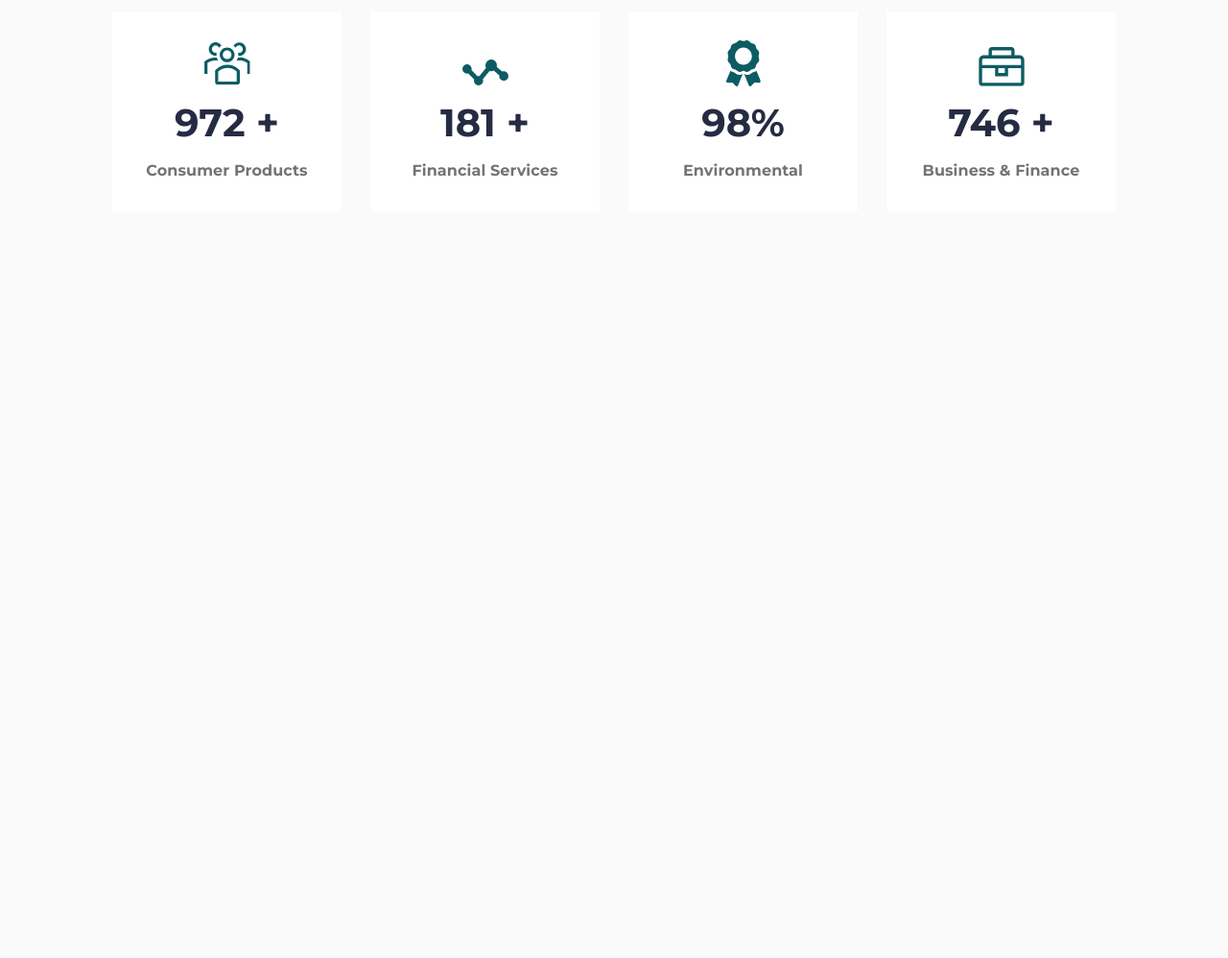
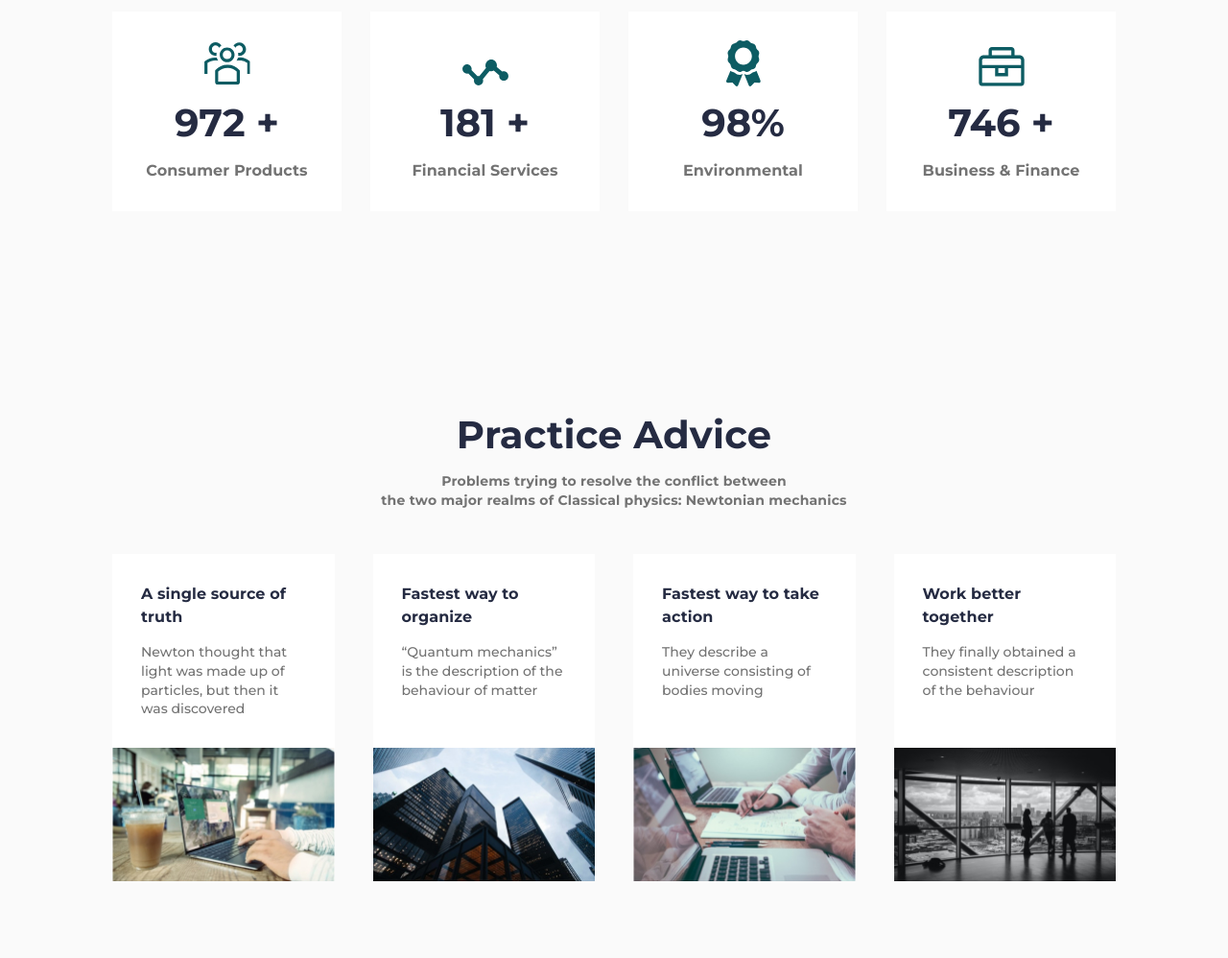
Before and after one commit to MaxoundDev/relvise, a plain HTML site: page index.html in a window 1280 px wide. Shown: the part 1147-2145 px from the top of the page at 96% size. Before the commit the page ends 1447 px from the top, so only its background shows below. Drawn offline with Linux system fonts and the light colour scheme.

Commit message:
Created and adapted block "PRACTICE"

```diff
--- a/css/style.css
+++ b/css/style.css
@@ -140,6 +140,8 @@ body {
   z-index: 2;
 }
 .page__advantages {
+}
+.page__practice {
 }
 
 /* ===== HEADER-BLOCK =================================================================================================================================================== */
@@ -414,6 +416,88 @@ body {
   font-size: 16px;
   line-height: 150%;
 }
+
+/* ===== PRACTICE =================================================================================================================================================== */
+.practice {
+  padding: 125px 0px 80px 0px;
+}
+@media (max-width: 993px) {
+  .practice {
+    padding: 40px 0px 80px 0px;
+  }
+}
+@media (max-width: 767px) {
+  .practice {
+    padding: 0px 0px 40px 0px;
+  }
+}
+.practice__container {
+}
+.practice__header {
+  margin: 0px 0px 45px 0px;
+}
+@media (max-width: 767px) {
+  .practice__header {
+    margin: 0px 0px 25px 0px;
+  }
+}
+.practice__body {
+  margin: 0 -20px -30px;
+  display: flex;
+  flex-wrap: wrap;
+}
+.practice__column {
+  padding: 0 20px;
+  margin: 0px 0px 30px 0px;
+  flex: 0 1 25%;
+}
+@media (max-width: 1040px) {
+  .practice__column {
+    flex: 0 1 50%;
+  }
+}
+@media (max-width: 630px) {
+  .practice__column {
+    flex: 0 1 100%;
+  }
+}
+.practice__item {
+}
+.item-practice {
+  background-color: #fff;
+  display: flex;
+  height: 100%;
+  flex-direction: column;
+}
+.item-practice__content {
+  padding: 30px;
+  flex: 1 1 auto;
+}
+.item-practice__link {
+  color: inherit;
+  display: inline-block;
+}
+.item-practice__link:hover {
+  text-decoration: underline;
+}
+.item-practice__link:not(:last-child) {
+  margin: 0px 0px 15px 0px;
+}
+.item-practice__title {
+  letter-spacing: 0.1px;
+  font-size: 16px;
+  line-height: 150%;
+  font-weight: 700;
+}
+.item-practice__text {
+  font-size: 14px;
+  color: #737373;
+  line-height: 142%;
+}
+.item-practice__img {
+  display: block;
+  padding: 0px 0px 60% 0px;
+}
 /* ===== FOOTER =================================================================================================================================================== */
 
 .footer {
--- a/index.html
+++ b/index.html
@@ -77,7 +77,7 @@
 			<section class="page__advantages advantages">
 				<div class="advantages__container _container">
 					<div class="advantages__header header-block">
-						<div class="header-block__title">Designing Better Experience</div>
+						<h2 class="header-block__title">Designing Better Experience</h2>
 						<div class="header-block__sub-title">Problems trying to resolve the conflict between the two major realms
 							<br> of
 							Classical physics: Newtonian mechanics
@@ -123,6 +123,79 @@
 					</div>
 				</div>
 			</section>
+			<section class="page__practice practice">
+				<div class="practice__container _container">
+					<div class="practice__header header-block">
+						<h2 class="header-block__title">Practice Advice</h2>
+						<div class="header-block__sub-title">Problems trying to resolve the conflict between <br> the two major
+							realms of
+							Classical physics: Newtonian mechanics
+						</div>
+					</div>
+					<div class="practice__body">
+						<div class="practice__column">
+							<article class="practice__item item-practice">
+								<div class="item-practice__content">
+									<a href="#" class="item-practice__link">
+										<h4 class="item-practice__title">A single source of truth</h4>
+									</a>
+									<div class="item-practice__text">
+										Newton thought that light was made up of particles, but then it was discovered
+									</div>
+								</div>
+								<a href="#" class="item-practice__img _ibg">
+									<img src="img/practice/01.jpg" alt="A single source of truth">
+								</a>
+							</article>
+						</div>
+						<div class="practice__column">
+							<article class="practice__item item-practice">
+								<div class="item-practice__content">
+									<a href="#" class="item-practice__link">
+										<h4 class="item-practice__title">Fastest way to organize</h4>
+									</a>
+									<div class="item-practice__text">
+										“Quantum mechanics” is the description of the behaviour of matter
+									</div>
+								</div>
+								<a href="#" class="item-practice__img _ibg">
+									<img src="img/practice/02.jpg" alt="Fastest way to organize">
+								</a>
+							</article>
+						</div>
+						<div class="practice__column">
+							<article class="practice__item item-practice">
+								<div class="item-practice__content">
+									<a href="#" class="item-practice__link">
+										<h4 class="item-practice__title">Fastest way to take action</h4>
+									</a>
+									<div class="item-practice__text">
+										They describe a universe consisting of bodies moving
+									</div>
+								</div>
+								<a href="#" class="item-practice__img _ibg">
+									<img src="img/practice/03.jpg" alt="Fastest way to take action">
+								</a>
+							</article>
+						</div>
+						<div class="practice__column">
+							<article class="practice__item item-practice">
+								<div class="item-practice__content">
+									<a href="#" class="item-practice__link">
+										<h4 class="item-practice__title">Work better together</h4>
+									</a>
+									<div class="item-practice__text">
+										They finally obtained a consistent description of the behaviour
+									</div>
+								</div>
+								<a href="#" class="item-practice__img _ibg">
+									<img src="img/practice/04.jpg" alt="Work better together">
+								</a>
+							</article>
+						</div>
+					</div>
+				</div>
+			</section>
 		</main>
 		<footer class="footer"></footer>
 	</div>
```
Also changed, not shown: img/practice/01.jpg (added), img/practice/02.jpg (added), img/practice/03.jpg (added), img/practice/04.jpg (added).
